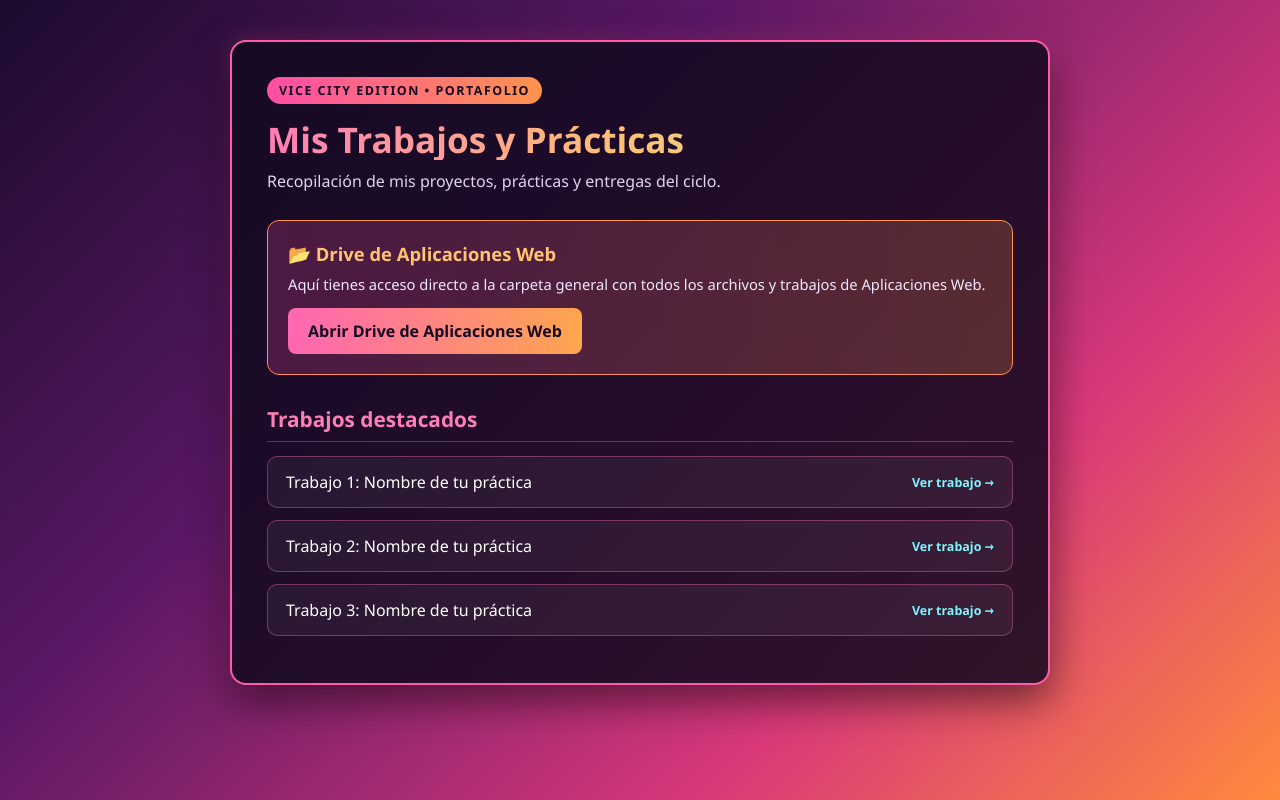
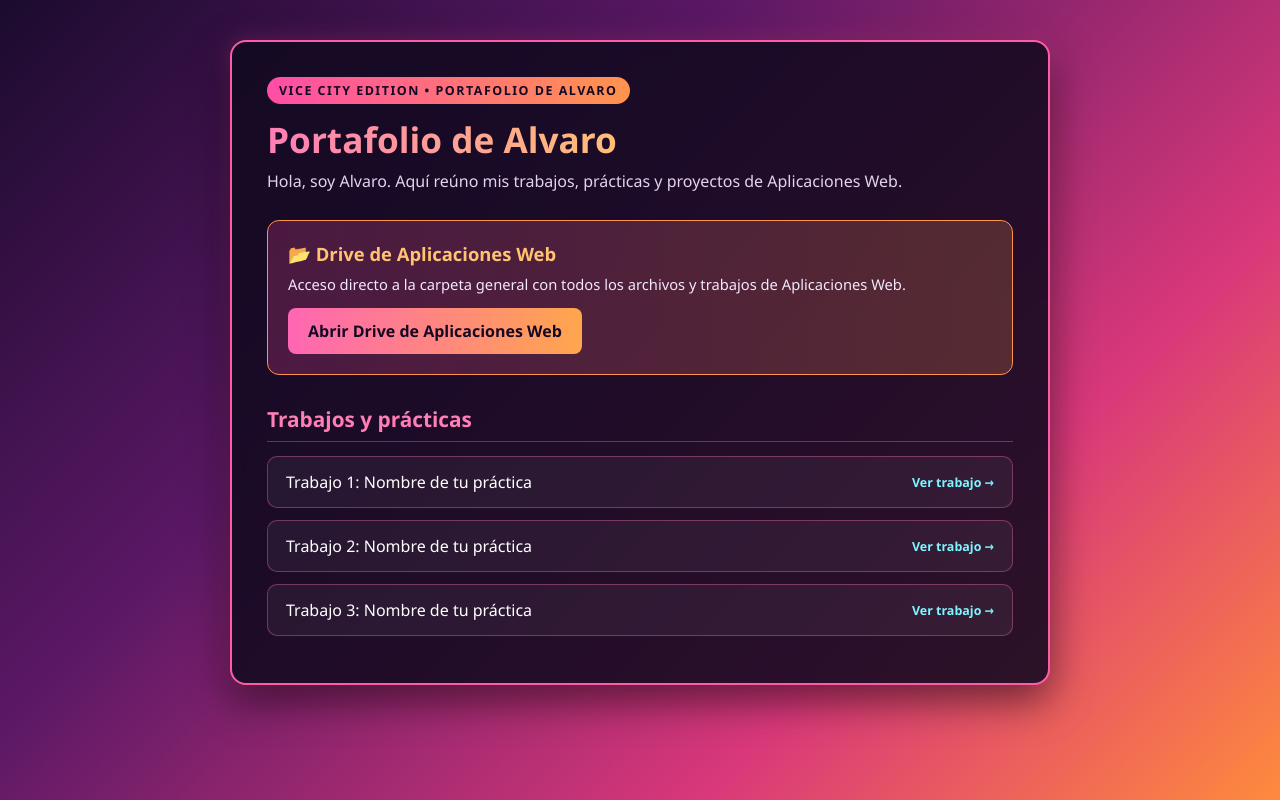
Before and after one commit to aandapa2401/Mis-trabajos, a plain HTML site: page index.html in a window 1280 px wide. Drawn offline with Linux system fonts and the light colour scheme.

Commit message:
Update index.html

```diff
--- a/index.html
+++ b/index.html
@@ -3,7 +3,7 @@
 <head>
     <meta charset="UTF-8">
     <meta name="viewport" content="width=device-width, initial-scale=1.0">
-    <title>Portafolio de Trabajos | GTA VI Style</title>
+    <title>Portafolio de Alvaro | GTA VI Style</title>
     <style>
         * {
             box-sizing: border-box;
@@ -22,7 +22,7 @@
         .container {
             max-width: 820px;
             margin: 0 auto;
-            background: rgba(18, 10, 31, 0.86);
+            background: rgba(18, 10, 31, 0.88);
             border: 2px solid #ff5ca8;
             border-radius: 16px;
             padding: 35px;
@@ -138,23 +138,21 @@
 </head>
 <body>
     <div class="container">
-        <span class="badge">Vice City Edition • Portafolio</span>
-        <h1>Mis Trabajos y Prácticas</h1>
-        <p class="subtitle">Recopilación de mis proyectos, prácticas y entregas del ciclo.</p>
+        <span class="badge">Vice City Edition • Portafolio de Alvaro</span>
+        <h1>Portafolio de Alvaro</h1>
+        <p class="subtitle">Hola, soy Alvaro. Aquí reúno mis trabajos, prácticas y proyectos de Aplicaciones Web.</p>
 
         <!-- ENLACE PRINCIPAL A TU DRIVE DE APLICACIONES WEB -->
         <div class="drive-box">
             <h2>📂 Drive de Aplicaciones Web</h2>
-            <p>Aquí tienes acceso directo a la carpeta general con todos los archivos y trabajos de Aplicaciones Web.</p>
-            <!-- Cambia PEGA_AQUI_TU_ENLACE_DE_DRIVE por el enlace real de tu Google Drive -->
+            <p>Acceso directo a la carpeta general con todos los archivos y trabajos de Aplicaciones Web.</p>
             <a class="btn-drive" href="PEGA_AQUI_TU_ENLACE_DE_DRIVE" target="_blank" rel="noopener noreferrer">
                 Abrir Drive de Aplicaciones Web
             </a>
         </div>
 
-        <h2 class="section-title">Trabajos destacados</h2>
+        <h2 class="section-title">Trabajos y prácticas</h2>
         <ul class="works-list">
-            <!-- Cambia los href="..." por los enlaces reales de cada trabajo -->
             <li>
                 <a href="PEGA_AQUI_ENLACE_TRABAJO_1" target="_blank" rel="noopener noreferrer">
                     <span>Trabajo 1: Nombre de tu práctica</span>
```
